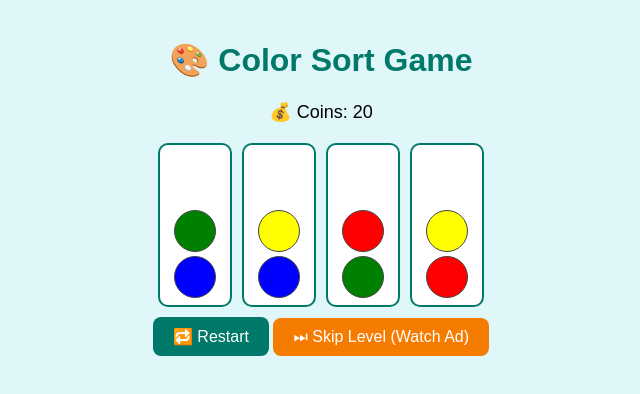
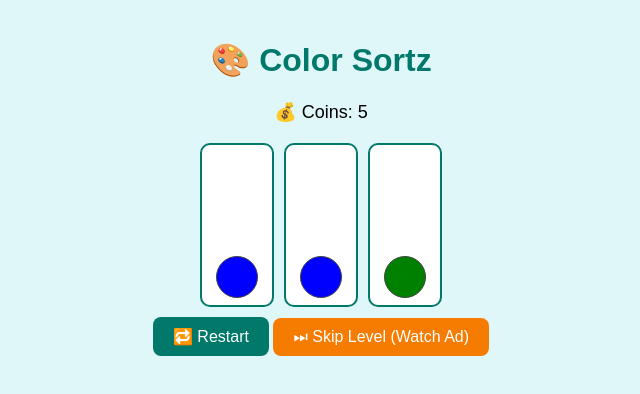
Before and after one commit to Jobubafx/colorsortz-game, a plain HTML site: page index.html in a window 1280 px wide. Shown: the whole page, without its empty margins (319-959 px from the left). Drawn offline with Linux system fonts and the light colour scheme.

Commit message:
Update index.html

```diff
--- a/index.html
+++ b/index.html
@@ -58,7 +58,8 @@
   </style>
 </head>
 <body>
-  <h1>🎨 Color Sort Game</h1>
+  <h1>🎨 Color Sortz</h1>
+
   <div id="coins">💰 Coins: <span id="coinCount">0</span></div>
 
   <div id="game"></div>
@@ -77,7 +78,7 @@
       setTimeout(() => {
         alert("Ad finished! You earned coins.");
         document.getElementById('ad').style.display = 'none';
-        addCoins(20);
+        addCoins(5);
         startNewLevel();
       }, 5000); // Simulate 5s ad
     </script>
@@ -87,14 +88,14 @@
     let tubes = [];
     let colors = ['red', 'blue', 'green', 'yellow'];
     let coinCount = 0;
-
+let currentLevel = 1;
     const gameDiv = document.getElementById("game");
     const coinDisplay = document.getElementById("coinCount");
 
     function createTubes() {
       gameDiv.innerHTML = '';
       tubes = [];
-      for (let i = 0; i < 4; i++) {
+      for (let i = 0; i < 3; i++) {
         let tube = document.createElement("div");
         tube.className = "tube";
         tube.dataset.index = i;
```
